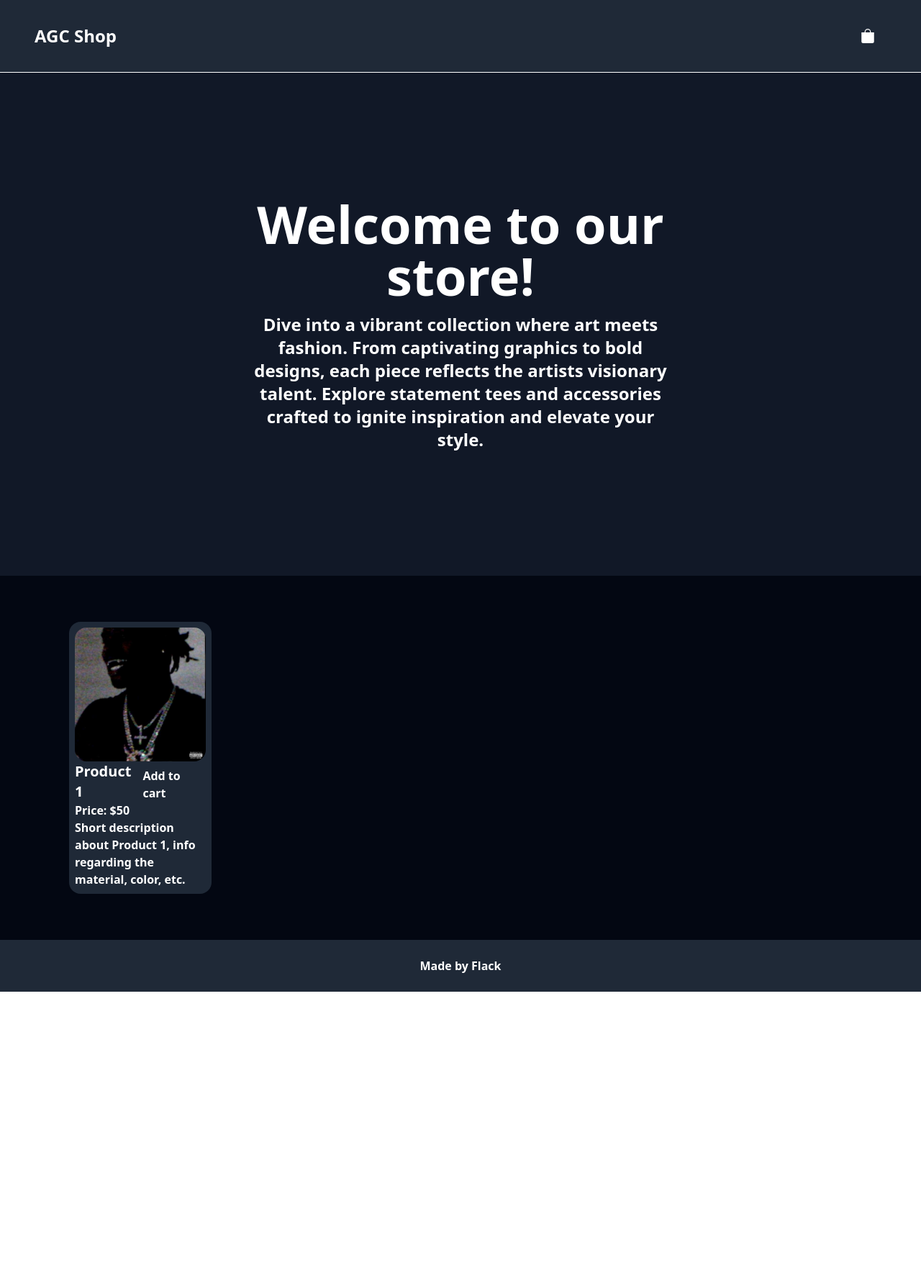
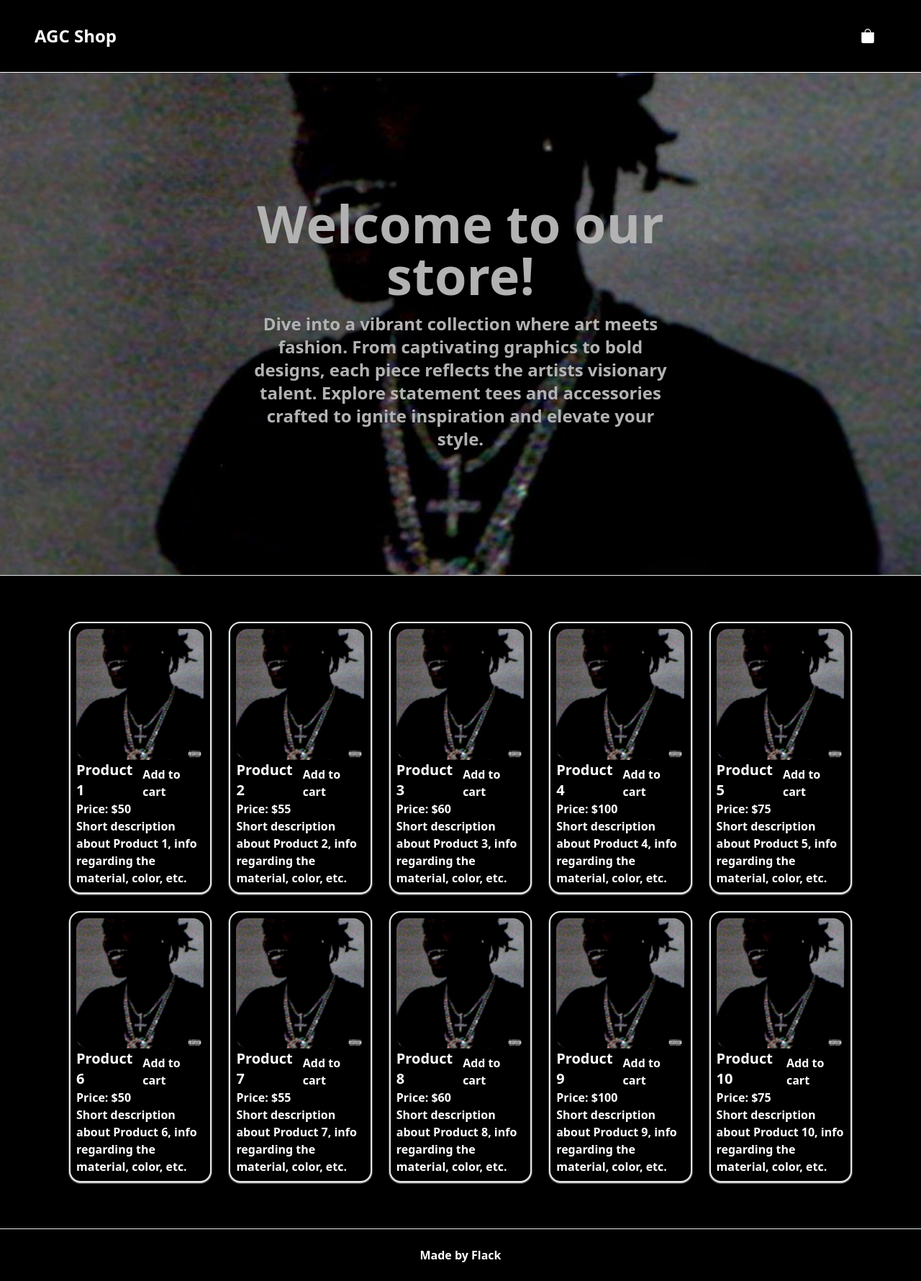
Before and after one commit to FlackCode/odin_StoreMUI, a React app: page / in a window 1280 px wide. Shown: the whole page at 72% size. Before the commit the page ends 1378 px from the top, so only its background shows below. Built offline with nearby package versions, Linux system fonts and the light colour scheme; the HTML template or start-up script is replaced by a standard one.

Commit message:
Final Design, might add some personalisation

```diff
--- a/src/Components/Banner.jsx
+++ b/src/Components/Banner.jsx
@@ -1,10 +1,15 @@
-import agccover from './Assets/agccover.jpg'
+import CHAOS from './Assets/agccoverrr.jpg'
+
 export default function Banner() {
     return (
-        <div className="flex flex-grow justify-center bg-gray-900 p-12">
-            <div className='xl:w-1/2 xsm:w-full flex flex-col justify-center items-center'>
-                <h1 className='md:text-7xl xsm:text-4xl font-bold text-white mb-4 text-center'>Welcome to our store!</h1>
-                <p className='text-center text-white font-semibold xsm:text-lg lg:text-2xl'>Dive into a vibrant collection where art meets fashion. From captivating graphics to bold designs, each piece reflects the artists visionary talent. Explore statement tees and accessories crafted to ignite inspiration and elevate your style.</p>
+        <div className="flex flex-grow justify-center background border-b">
+            <div className="dim-background">
+                <div className="flex flex-grow justify-center p-12 h-full">
+                    <div className='xl:w-1/2 xsm:w-full flex flex-col justify-center items-center opacity-100'>
+                        <h1 className='md:text-7xl xsm:text-4xl font-bold text-white mb-4 text-center'>Welcome to our store!</h1>
+                        <p className='text-center text-white font-semibold xsm:text-lg lg:text-2xl'>Dive into a vibrant collection where art meets fashion. From captivating graphics to bold designs, each piece reflects the artists visionary talent. Explore statement tees and accessories crafted to ignite inspiration and elevate your style.</p>
+                    </div>
+                </div>
             </div>
         </div>
     )
--- a/src/Components/CartBody.jsx
+++ b/src/Components/CartBody.jsx
@@ -1,4 +1,3 @@
-import agccover from './Assets/agccover.jpg'
 import products from './ProductsArray'
 import { ShoppingContext } from '../context/ShoppingContext'
 import { useContext } from 'react'
@@ -7,21 +6,21 @@ export default function CartBody() {
     const { cartItems, getTotalCartAmount } = useContext(ShoppingContext)
     const totalAmount = getTotalCartAmount()
     return (
-        <div className='flex flex-grow md:flex-row xsm:flex-col justify-between bg-gray-900 overflow-hidden'>
-            <div className='md:w-2/5 xl:w-1/5 xsm:w-full flex flex-col gap-4 p-2 overflow-auto'>
+        <div className='flex flex-grow md:flex-row xsm:flex-col justify-between bg-black overflow-hidden'>
+            <div className='md:w-2/5 xl:w-1/5 xsm:w-full flex flex-col gap-4 py-2 px-4 overflow-auto'>
                 {products.map((product) => {
                     if (cartItems[product.id] !== 0) {
                         return <CartItem data={product}/>
                     }
                 })}
             </div>
-            <div className='md:w-1/5 xsm:w-full md:h-full xsm:h-1/5 px-2 md:py-4 xsm:py-2 bg-gray-950 flex flex-col justify-between '>
+            <div className='md:w-1/5 xsm:w-full md:h-full xsm:h-1/5 px-2 md:py-4 xsm:py-2 xsm:border-t-2 md:border-l-2 bg-black flex flex-col justify-between '>
                 <div>
                     <h1 className='text-center text-white text-3xl font-bold'>Checkout</h1>
                 </div>
                 <div>
                     <h1 className='text-white md:text-xl xsm:text-base font-bold mb-2'>Total: ${totalAmount}</h1>
-                    <button className='text-white font-bold bg-gray-800 w-full py-2 rounded-xl hover:cursor-pointer hover:bg-gray-900 transition-all duration-200'>Proceed to checkout</button>
+                    <button className='text-white font-bold bg-gray-900 w-full py-2 rounded-xl hover:cursor-pointer hover:bg-gray-950 transition-all duration-200'>Proceed to checkout</button>
                 </div>
             </div>
         </div>
--- a/src/Components/CartHeader.jsx
+++ b/src/Components/CartHeader.jsx
@@ -2,7 +2,7 @@ import { Link }  from 'react-router-dom'
 import { BsArrowLeft } from 'react-icons/bs'
 export default function CartHeader() {
     return (
-        <div className="md:px-12 md:py-6 xsm:px-6 xsm: py-3 bg-gray-800 flex flex-row items-center justify-between ">
+        <div className="md:px-12 md:py-6 xsm:px-6 xsm: py-3 border-b bg-black flex flex-row items-center justify-between ">
             <Link to='/'>
             <div className='flex flex-row gap-2 items-center hover:cursor-pointer'>
                 <BsArrowLeft className='text-white text-xl '/>
--- a/src/Components/CartItem.jsx
+++ b/src/Components/CartItem.jsx
@@ -4,7 +4,7 @@ export default function CartItem(props) {
     const {id, image, name, price, description} = props.data
     const { addToCart, removeFromCart, cartItems, updateCartItemCount } = useContext(ShoppingContext)
     return (
-        <div className='bg-gray-800 px-4 md:py-6 xsm:py-3 rounded-xl flex flex-row gap-4 justify-between'>
+        <div className='bg-black border-2 shadow-white shadow-sm px-4 md:py-6 xsm:py-3 rounded-xl flex flex-row gap-4 justify-between'>
             <div className='md:w-1/2 xsm:w-1/3'>
                 <img src={image} className='md:rounded-2xl xsm:rounded-xl'/>
             </div>
--- a/src/Components/Footer.jsx
+++ b/src/Components/Footer.jsx
@@ -1,7 +1,7 @@
 export default function Footer() {
     return (
         <div>
-            <footer className="md:px-12 md:py-6 xsm:px-6 xsm: py-3 bg-gray-800">
+            <footer className="md:px-12 md:py-6 xsm:px-6 xsm: py-3 bg-black">
                 <p className="font-bold text-center text-white">Made by Flack</p>
             </footer>
         </div>
--- a/src/Components/Header.jsx
+++ b/src/Components/Header.jsx
@@ -2,7 +2,7 @@ import { BsBagFill } from 'react-icons/bs'
 import { Link }  from 'react-router-dom'
 export default function Header() {
     return(
-        <div className="md:px-12 md:py-6 xsm:px-6 xsm: py-3 bg-gray-800 border-b border-white flex flex-row items-center justify-between ">
+        <div className="md:px-12 md:py-6 xsm:px-6 xsm: py-3 bg-black border-b border-white flex flex-row items-center justify-between ">
             <div>
                 <h1 className='text-white font-bold text-2xl select-none'>AGC Shop</h1>
             </div>
--- a/src/Components/Products.jsx
+++ b/src/Components/Products.jsx
@@ -5,12 +5,12 @@ export default function Products() {
     const { addToCart, cartItems } = useContext(ShoppingContext)
 
     return (
-        <div className=" bg-gray-950 py-16 lg:px-24 xsm: px-8">
+        <div className=" bg-black py-16 lg:px-24 xsm: px-8 border-b">
             <div className="grid xsm:grid-cols-1 md:grid-cols-2 lg:grid-cols-3 xl:grid-cols-5 h-full gap-6">
                 {products.map((product) => {
                     const cartItemsAmount = cartItems[product.id]
                     return (
-                        <div key={product.id} className="bg-gray-800 rounded-2xl flex flex-col p-2">
+                        <div key={product.id} className="bg-black border-2 rounded-2xl flex flex-col p-2 shadow-white shadow-sm">
                             <img src={product.image} className='w-full rounded-2xl' />
                             <div className='flex flex-row justify-between items-end'>
                                 <h1 className="text-white font-bold text-xl">{product.name}</h1>
--- a/src/Components/ProductsArray.jsx
+++ b/src/Components/ProductsArray.jsx
@@ -8,6 +8,69 @@ const products = [
         price: 50,
         description: "Short description about Product 1, info regarding the material, color, etc.",
     },
+    {
+        id: 2,
+        image: agccover,
+        name: 'Product 2',
+        price: 55,
+        description: "Short description about Product 2, info regarding the material, color, etc.",
+    },
+    {
+        id: 3,
+        image: agccover,
+        name: 'Product 3',
+        price: 60,
+        description: "Short description about Product 3, info regarding the material, color, etc.",
+    },
+    {
+        id: 4,
+        image: agccover,
+        name: 'Product 4',
+        price: 100,
+        description: "Short description about Product 4, info regarding the material, color, etc.",
+    },
+    {
+        id: 5,
+        image: agccover,
+        name: 'Product 5',
+        price: 75,
+        description: "Short description about Product 5, info regarding the material, color, etc.",
+    },
+    {
+        id: 6,
+        image: agccover,
+        name: 'Product 6',
+        price: 50,
+        description: "Short description about Product 6, info regarding the material, color, etc.",
+    },
+    {
+        id: 7,
+        image: agccover,
+        name: 'Product 7',
+        price: 55,
+        description: "Short description about Product 7, info regarding the material, color, etc.",
+    },
+    {
+        id: 8,
+        image: agccover,
+        name: 'Product 8',
+        price: 60,
+        description: "Short description about Product 8, info regarding the material, color, etc.",
+    },
+    {
+        id: 9,
+        image: agccover,
+        name: 'Product 9',
+        price: 100,
+        description: "Short description about Product 9, info regarding the material, color, etc.",
+    },
+    {
+        id: 10,
+        image: agccover,
+        name: 'Product 10',
+        price: 75,
+        description: "Short description about Product 10, info regarding the material, color, etc.",
+    },
 ]
 
 export default products
--- a/src/index.css
+++ b/src/index.css
@@ -11,3 +11,22 @@
 ::-webkit-scrollbar-track {
     background: black;
 }
+
+@layer components {
+    .background {
+        background-image: url(./Components/Assets/agccoverrr.jpg);
+        background-repeat: no-repeat;
+        background-size: cover;
+        background-position: center;
+        position: relative;
+    }
+    .dim-background::before {
+        content: "";
+        position: absolute;
+        top: 0;
+        right: 0;
+        bottom: 0;
+        left: 0;
+        background: rgba(0, 0, 0, 0.3);
+    }
+}
```
Also changed, not shown: src/Components/Assets/agccoverrr.jpg (added).
